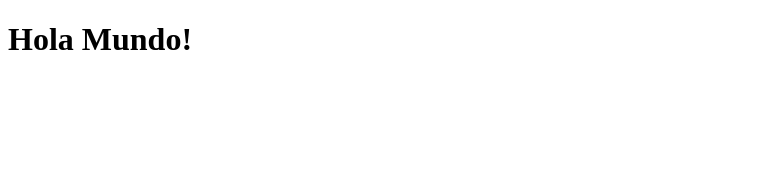
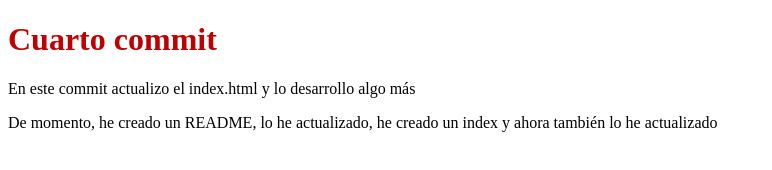
Before and after one commit to Judithcc27/Judithcc27.github.io, a plain HTML site: page index.html in a window 1280 px wide. Shown: the whole page, without its empty margins (0-772 px from the left). Drawn offline with Linux system fonts and the light colour scheme.

Commit message:
Cuarto commit

```diff
--- a/index.html
+++ b/index.html
@@ -1 +1 @@
-<!DOCTYPE html><html><head><meta charset="utf8"><title>Hello World!</title></head><body> <h1>Hola Mundo!</h1></body><html>
+<!DOCTYPE html><html lang="es"><head> <meta charset="utf-8"> <title>Judith Calderon</title> <style media="screen"> body{font-family: sansserif;}h1{color: rgb(192, 0, 0);}.wrapper{margin: 0 auto; maxwidth: 768px;}</style></head><body> <div class="wrapper"> <h1>Cuarto commit</h1> <p>En este commit actualizo el index.html y lo desarrollo algo más</p><p>De momento, he creado un README, lo he actualizado, he creado un index y ahora también lo he actualizado</p></div></body></html>
```
